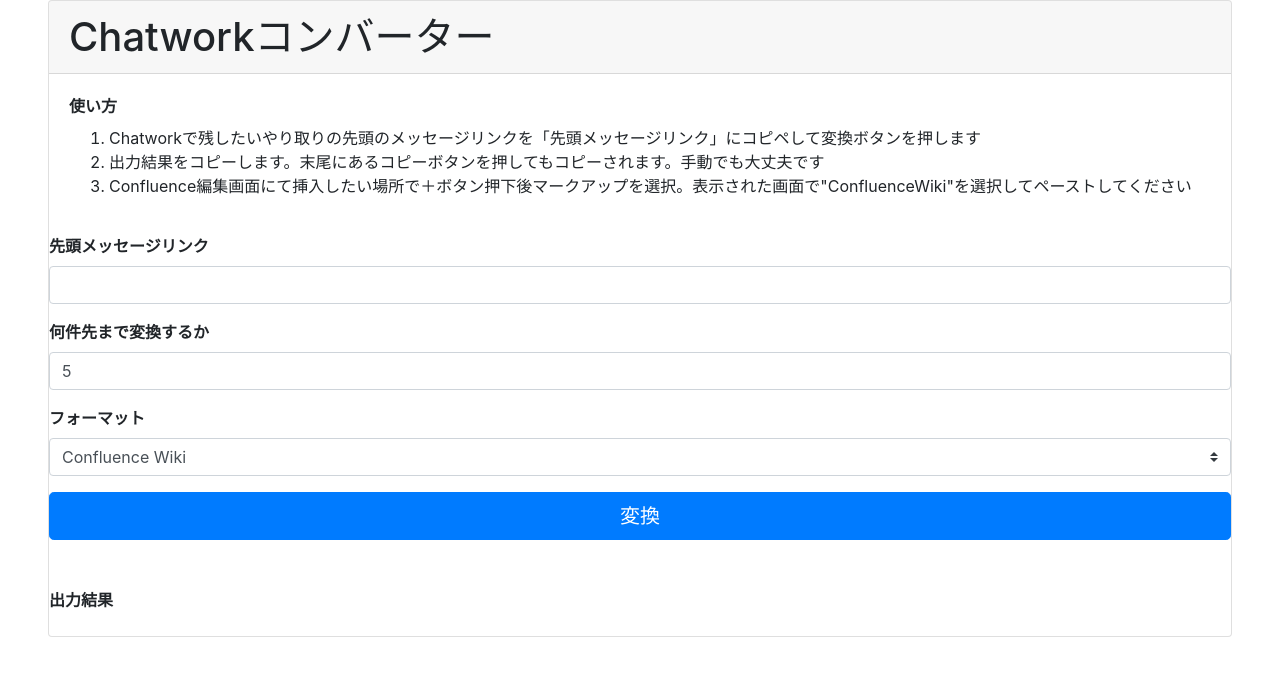
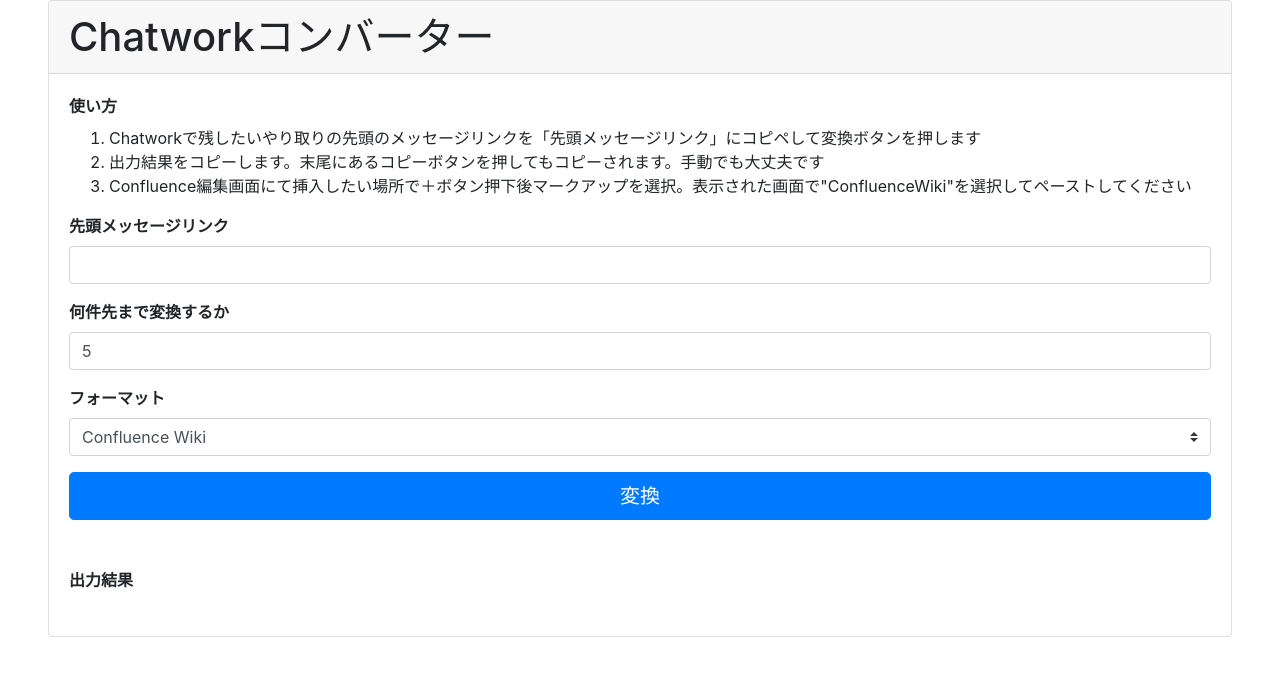
Before and after one commit to wlg-shinya/chatwork-converter, a Vue app: page / in a window 1280 px wide. Shown: the top 676 px of the page. Built offline with nearby package versions, Linux system fonts and the light colour scheme.

Commit message:
見た目調整

```diff
--- a/src/components/ChatConverter.vue
+++ b/src/components/ChatConverter.vue
@@ -105,7 +105,8 @@
     <div class="card-header h1">
       {{ CHATWORK_NAME }}コンバーター
     </div>
-    <div  class="card-body">
+    <div class="card-body d-flex flex-column">
+      <div>
         <label class="font-weight-bold">使い方</label>
         <ol>
           <li>{{ CHATWORK_NAME }}で残したいやり取りの先頭のメッセージリンクを「先頭メッセージリンク」にコピペして変換ボタンを押します</li>
@@ -137,4 +138,5 @@
         </div>
       </div>
     </div>
+  </div>
 </template>
```
Lines whose indentation alone changed are shown as unchanged.
